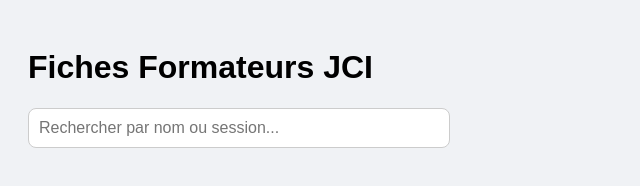
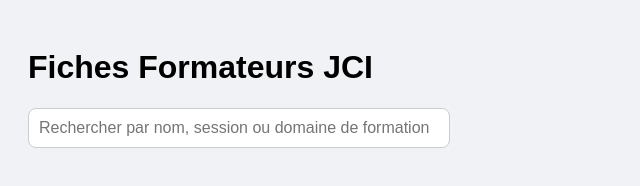
Before and after one commit to louayrabeh/trainer-filter, a plain HTML site: page index.html in a window 1280 px wide. Shown: the whole page, without its empty margins (0-640 px from the left). Drawn offline with Linux system fonts and the light colour scheme; no server answers.

Commit message:
index.html

```diff
--- a/index.html
+++ b/index.html
@@ -35,7 +35,7 @@
 <body>
 
   <h1>Fiches Formateurs JCI</h1>
-  <input type="text" id="searchInput" placeholder="Rechercher par nom ou session...">
+  <input type="text" id="searchInput" placeholder="Rechercher par nom, session ou domaine de formation">
 
   <div id="cards"></div>
 
```
